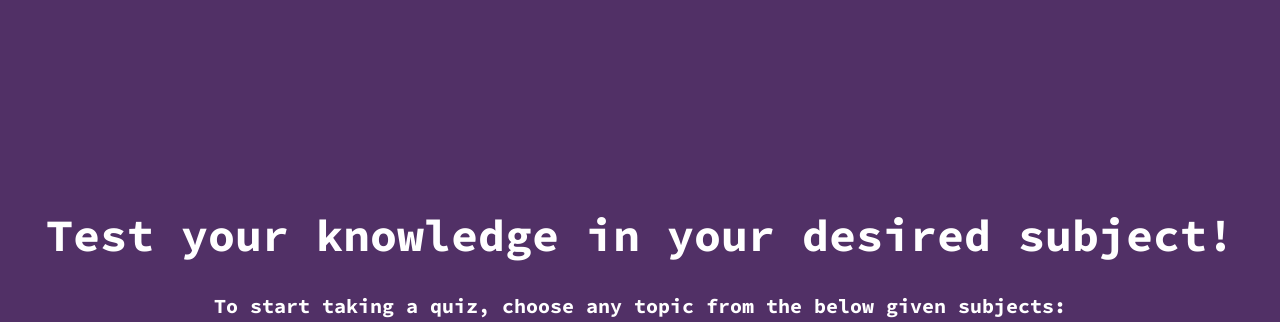
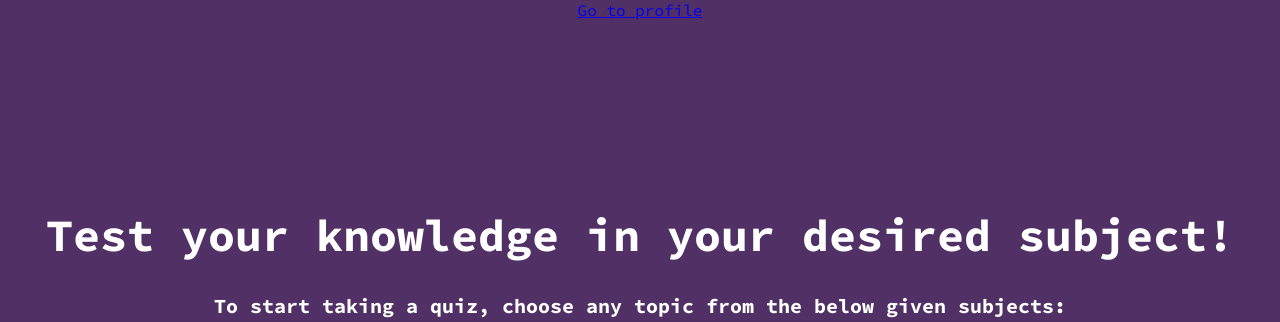
Before and after one commit to Pixel-Synth/Quiz-Master, a Flask app: page /homepage in a window 1280 px wide. Shown: the part 75-397 px from the top of the page. Run offline with Flask 3, Linux system fonts and the light colour scheme; some web fonts are replaced.

Commit message:
Update homepage.html

```diff
--- a/templates/homepage.html
+++ b/templates/homepage.html
@@ -56,6 +56,9 @@
                     </div>
                 </div>
             </div>
+            <div>
+                <a href="profilepage.html">Go to profile</a>
+            </div>
         </div>
     </body>
 </html>
```
